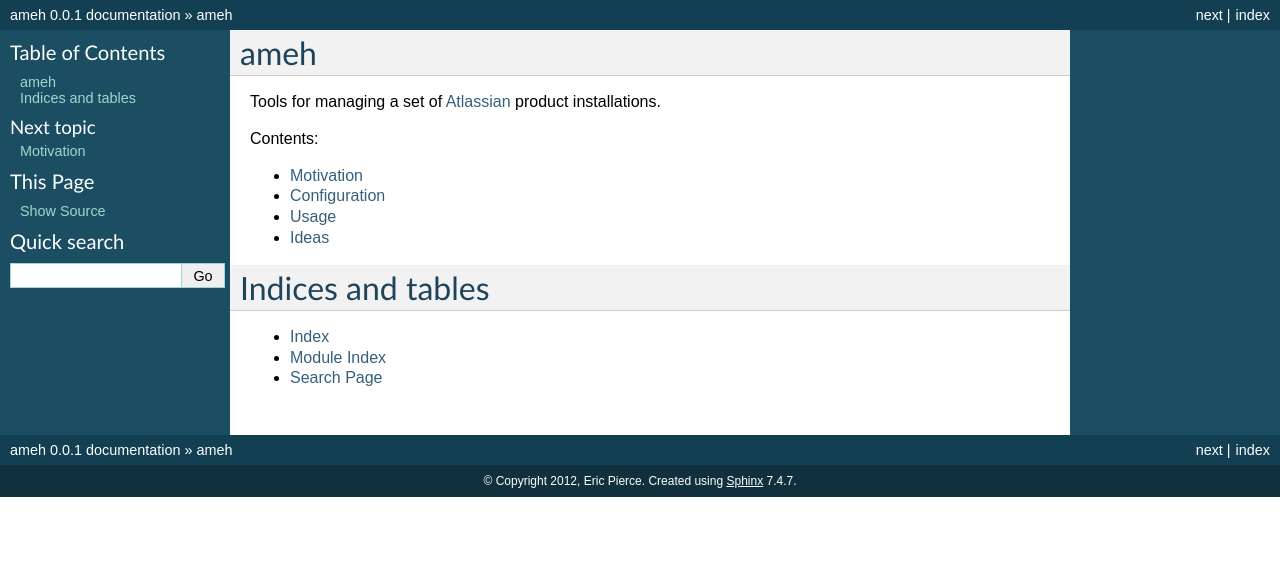
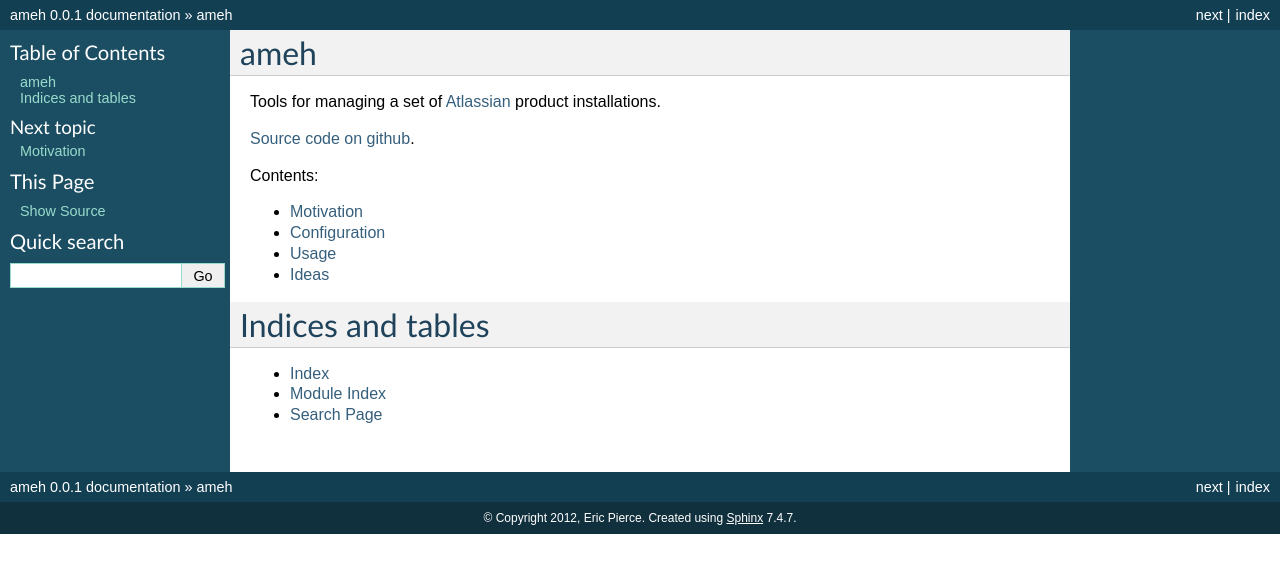
Before and after one commit to a-e/ameh, a Sphinx documentation site: the page built from docs/index.rst, in a window 1280 px wide. Shown: the top 573 px of the page. Built offline with Sphinx 7.4.7, drawn with Linux system fonts in a browser that asks for light colours.

Commit message:
Link back to github

```diff
--- a/docs/index.rst
+++ b/docs/index.rst
@@ -3,7 +3,11 @@ ameh
 
 Tools for managing a set of Atlassian_ product installations.
 
+`Source code on github`_.
+
 .. _Atlassian: http://www.atlassian.com
+.. _Source code on github: http://github.com/a-e/ameh
+
 
 Contents:
 
```
